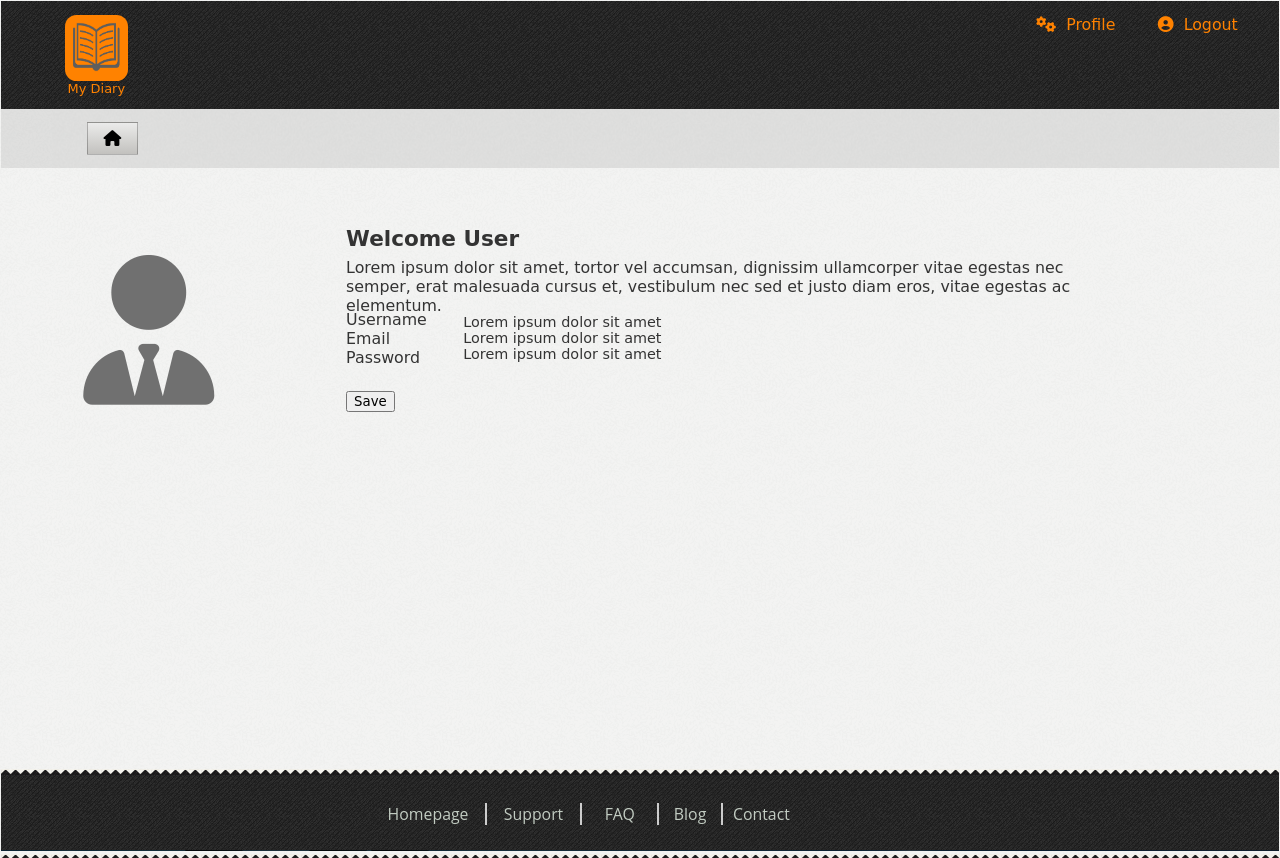
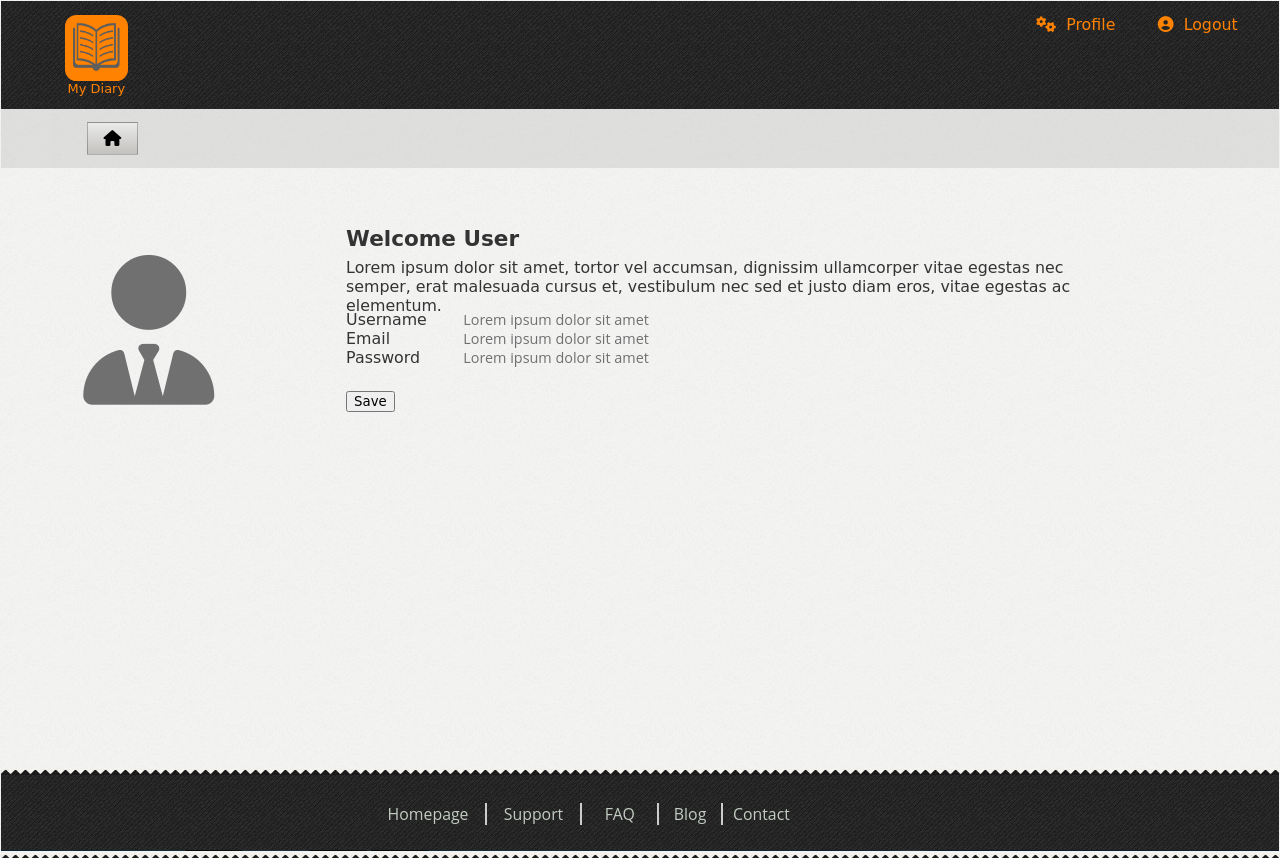
Before and after one commit to blessberry/diary, a website: page UI/profile.html in a window 1280 px wide. Drawn offline with Linux system fonts and the light colour scheme; a web font is replaced by a local one.

Commit message:
[finishes #169547082] update-profile-text

```diff
--- a/UI/css/style.css
+++ b/UI/css/style.css
@@ -80,11 +80,11 @@
 		.bbbaab,
 		.bbbabb,
 		.bbbacb,
-		.bbbadb { font-family: "Open Sans", sans-serif; }
+		.bbbadb,
+    	.pr-bbbbcb { font-family: "Open Sans", sans-serif; }
 
         .adaab,.adabb,.abbb,
     	.abbc, .en-bbbac>button,
-    	.pr-bbbbcb,
     	.pr-bbbbca,
     	.pr-bbbba,
     	.pr-bbbbb,
@@ -146,8 +146,7 @@
 		.rg-bbbefb,
 		.pr-bbbba,
 		.pr-bbbbb,
-		.pr-bbbbca,
-		.pr-bbbbcb { color: rgb(51, 51, 51);}
+		.pr-bbbbca { color: rgb(51, 51, 51);}
 		.bbbaac,
 	    .bbbabc,
 	    .bbbacc,
@@ -160,7 +159,8 @@
 		.lg-bbbbbb,
 		.lg-bbbbcb,
 		.lg-bbbbdb,
-		.lg-bbbbeb { color: rgb(112, 112, 112); }
+		.lg-bbbbeb,
+		.pr-bbbbcb { color: rgb(112, 112, 112); }
 
 	/* Images
 	–––––––––––––––––––––––––––––––––––––––––––––– */
```
